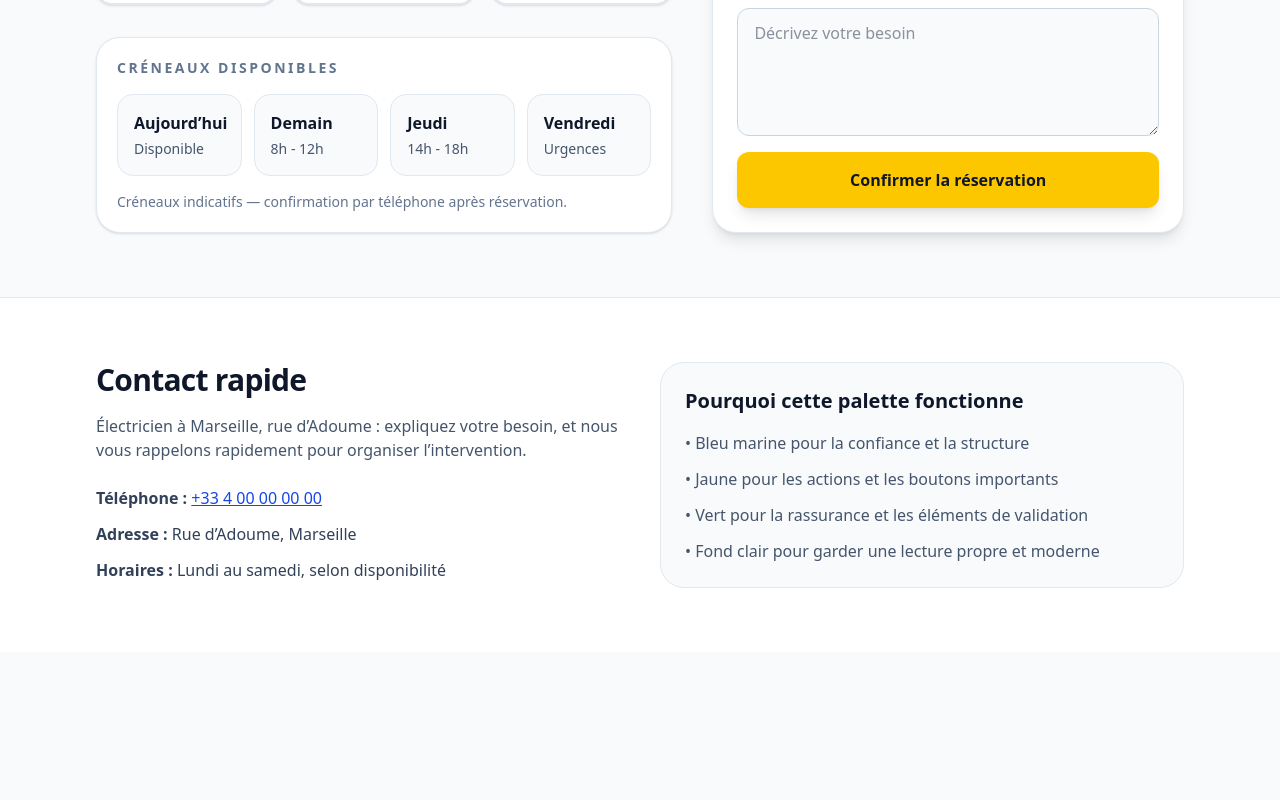
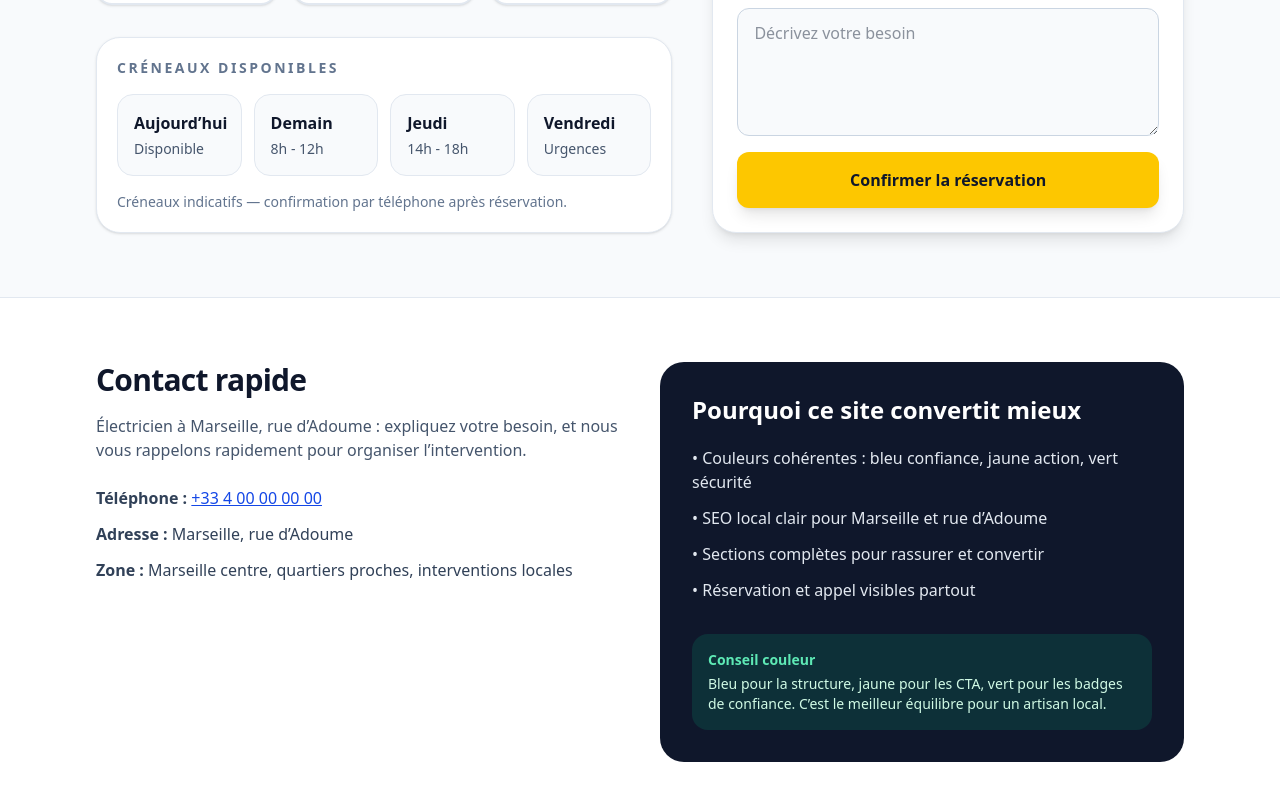
Before and after one commit to Antoinecarle/platform-antoine-electric-marseille, a Next.js app: page / in a window 1280 px wide. Shown: the part 2326-3126 px from the top of the page. Before the commit the page ends 2978 px from the top, so only its background shows below. Built offline with nearby package versions, Linux system fonts and the light colour scheme.

Commit message:
feat: deploy Antoine Electric Marseille (7 files)

```diff
--- a/src/app/globals.css
+++ b/src/app/globals.css
@@ -2,10 +2,10 @@
 
 :root {
   --background: #f8fafc;
-  --foreground: #1e293b;
-  --primary: #1e293b;
-  --secondary: #476a6f;
-  --accent: #ffd43b;
+  --foreground: #334155;
+  --primary: #1e3a8a;
+  --secondary: #10b981;
+  --accent: #fbbf24;
   --success: #16a34a;
   --border: #e2e8f0;
 }
--- a/src/app/layout.tsx
+++ b/src/app/layout.tsx
@@ -1,7 +1,11 @@
 import type { Metadata } from "next";
 import "./globals.css";
 
-export const metadata: Metadata = { title: "Antoine Electric Marseille", description: "Antoine Electric Marseille" };
+export const metadata: Metadata = {
+  title: "Antoine Electric Marseille | Électricien rue d’Adoume",
+  description:
+    "Antoine Electric Marseille : dépannage, installation, mise aux normes et réservation d’intervention à Marseille rue d’Adoume.",
+};
 
 export default function RootLayout({ children }: { children: React.ReactNode }) {
   return (
--- a/src/app/page.tsx
+++ b/src/app/page.tsx
@@ -218,18 +218,25 @@ export default function Home() {
             </p>
             <div className="mt-6 space-y-3 text-slate-700">
               <p><span className="font-semibold">Téléphone :</span> <a className="text-blue-700 underline" href="tel:+33400000000">+33 4 00 00 00 00</a></p>
-              <p><span className="font-semibold">Adresse :</span> Rue d’Adoume, Marseille</p>
-              <p><span className="font-semibold">Horaires :</span> Lundi au samedi, selon disponibilité</p>
+              <p><span className="font-semibold">Adresse :</span> Marseille, rue d’Adoume</p>
+              <p><span className="font-semibold">Zone :</span> Marseille centre, quartiers proches, interventions locales</p>
             </div>
           </div>
-          <div className="rounded-3xl border border-slate-200 bg-slate-50 p-6">
-            <h3 className="text-xl font-bold text-slate-900">Pourquoi cette palette fonctionne</h3>
-            <ul className="mt-4 space-y-3 text-slate-600">
-              <li>• Bleu marine pour la confiance et la structure</li>
-              <li>• Jaune pour les actions et les boutons importants</li>
-              <li>• Vert pour la rassurance et les éléments de validation</li>
-              <li>• Fond clair pour garder une lecture propre et moderne</li>
+
+          <div className="rounded-3xl bg-slate-900 p-8 text-white">
+            <h3 className="text-2xl font-bold">Pourquoi ce site convertit mieux</h3>
+            <ul className="mt-5 space-y-3 text-slate-200">
+              <li>• Couleurs cohérentes : bleu confiance, jaune action, vert sécurité</li>
+              <li>• SEO local clair pour Marseille et rue d’Adoume</li>
+              <li>• Sections complètes pour rassurer et convertir</li>
+              <li>• Réservation et appel visibles partout</li>
             </ul>
+            <div className="mt-8 rounded-2xl bg-emerald-500/15 p-4 text-sm text-emerald-100">
+              <p className="font-semibold text-emerald-300">Conseil couleur</p>
+              <p className="mt-1">
+                Bleu pour la structure, jaune pour les CTA, vert pour les badges de confiance. C’est le meilleur équilibre pour un artisan local.
+              </p>
+            </div>
           </div>
         </div>
       </section>
```
